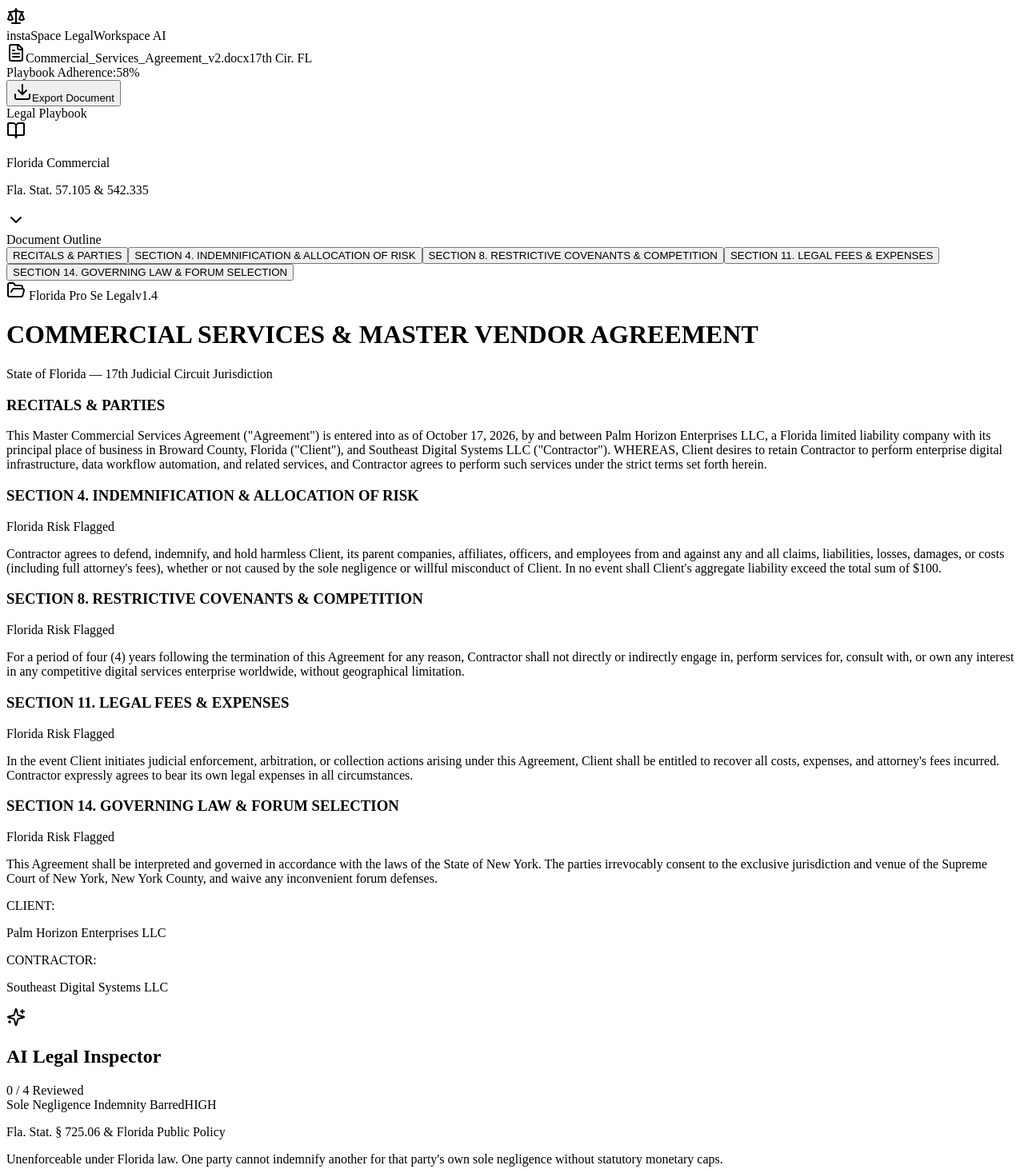
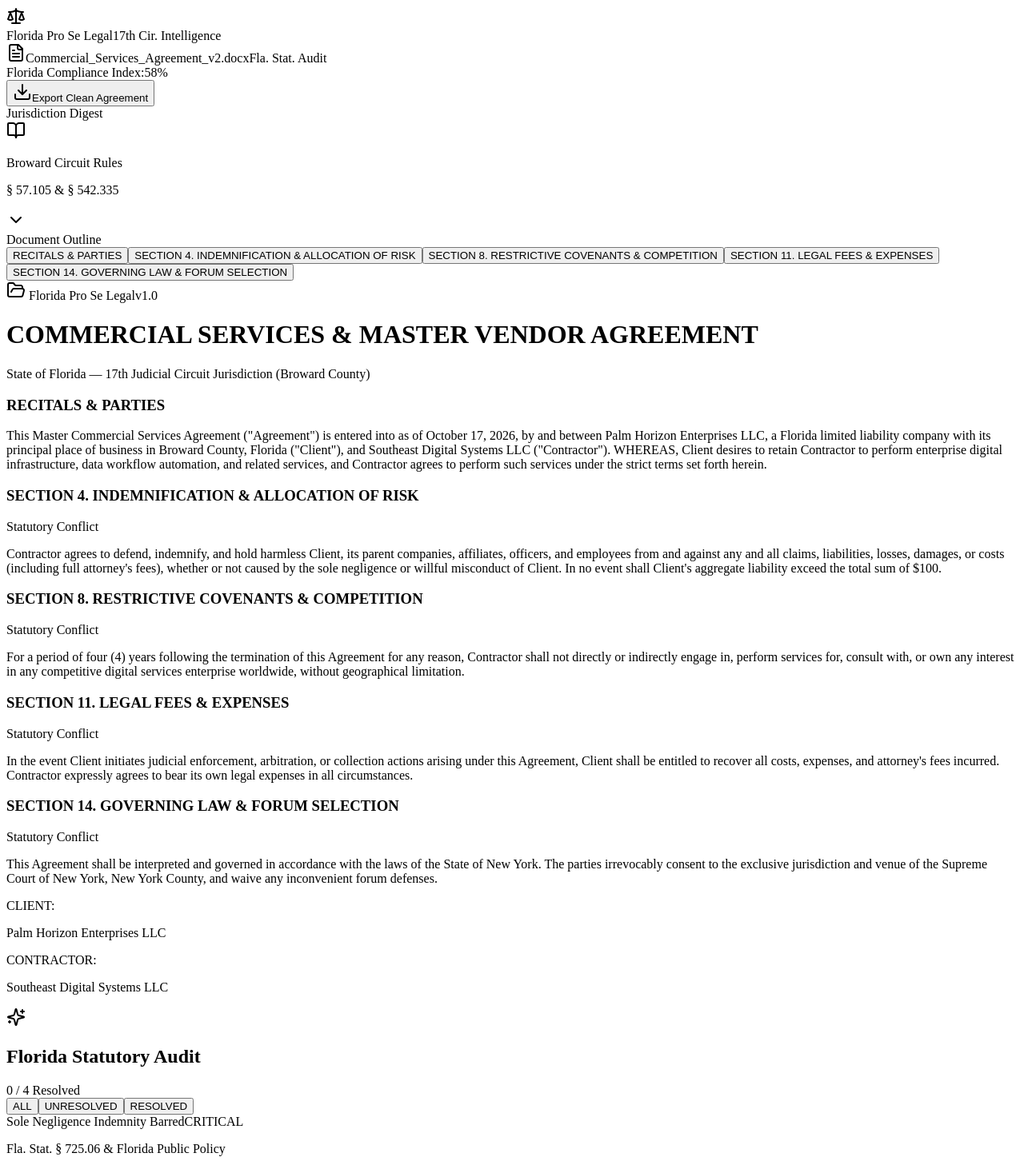
Before and after one commit to Tlee33062/Prose-legal-help, a Next.js app: page / in a window 1280 px wide. Shown: the top 1462 px of the page at 80% size. Built offline with nearby package versions, Linux system fonts and the light colour scheme.

Commit message:
Refactor legal contract details and UI elements
Updated contract details and legal terminology for compliance with Florida law. Changed workspace name and adjusted various UI elements for clarity.

```diff
--- a/app/page.jsx
+++ b/app/page.jsx
@@ -20,7 +20,8 @@
   FileCheck,
   FolderOpen,
   Settings,
-  Scale
+  Scale,
+  Gavel
 } from "lucide-react";
 import * as Diff from "diff";
 
@@ -28,7 +29,7 @@
   {
     pageNumber: 1,
     title: "COMMERCIAL SERVICES & MASTER VENDOR AGREEMENT",
-    subtitle: "State of Florida — 17th Judicial Circuit Jurisdiction",
+    subtitle: "State of Florida — 17th Judicial Circuit Jurisdiction (Broward County)",
     sections: [
       {
         id: "recitals",
@@ -65,7 +66,7 @@
     sectionHeading: "Section 4: Indemnification",
     riskTitle: "Sole Negligence Indemnity Barred",
     statute: "Fla. Stat. § 725.06 & Florida Public Policy",
-    severity: "HIGH",
+    severity: "CRITICAL",
     impact: "Unenforceable under Florida law. One party cannot indemnify another for that party's own sole negligence without statutory monetary caps.",
     originalText: `Contractor agrees to defend, indemnify, and hold harmless Client, its parent companies, affiliates, officers, and employees from and against any and all claims, liabilities, losses, damages, or costs (including full attorney's fees), whether or not caused by the sole negligence or willful misconduct of Client. In no event shall Client's aggregate liability exceed the total sum of $100.`,
     replacementText: `Each party agrees to defend and indemnify the other from third-party claims to the extent caused by the indemnifying party's gross negligence, willful misconduct, or material breach. Neither party shall be obligated to indemnify the other for damages caused by the other party's sole negligence or willful misconduct.`
@@ -75,7 +76,7 @@
     sectionHeading: "Section 8: Restrictive Covenants",
     riskTitle: "Overbroad Duration & Worldwide Scope",
     statute: "Fla. Stat. § 542.335(1)(d)",
-    severity: "HIGH",
+    severity: "CRITICAL",
     impact: "Statutorily presumed unreasonable. Non-competes exceeding 2 years are unenforceable in Florida without proven specialized trade secrets and defined county trade markets.",
     originalText: `For a period of four (4) years following the termination of this Agreement for any reason, Contractor shall not directly or indirectly engage in, perform services for, consult with, or own any interest in any competitive digital services enterprise worldwide, without geographical limitation.`,
     replacementText: `For a period of twelve (12) months following termination, Contractor shall not directly solicit active clients of Client with whom Contractor had personal material contact within the prior twelve months, strictly limited to Broward, Miami-Dade, and Palm Beach Counties, Florida.`
@@ -85,7 +86,7 @@
     sectionHeading: "Section 11: Legal Fees",
     riskTitle: "Unilateral Fee Clause Automatically Reciprocal",
     statute: "Fla. Stat. § 57.105(7)",
-    severity: "HIGH",
+    severity: "CRITICAL",
     impact: "Florida statute automatically converts unilateral attorney fee covenants into mutual prevailing-party fee clauses across pre-trial, trial, and appeals.",
     originalText: `In the event Client initiates judicial enforcement, arbitration, or collection actions arising under this Agreement, Client shall be entitled to recover all costs, expenses, and attorney's fees incurred. Contractor expressly agrees to bear its own legal expenses in all circumstances.`,
     replacementText: `In any judicial or arbitration proceeding arising out of or related to this Agreement, the prevailing party shall be entitled to recover its reasonable attorney's fees, paralegal costs, and expenses at all trial, bankruptcy, and appellate levels pursuant to Fla. Stat. § 57.105(7).`
@@ -95,18 +96,18 @@
     sectionHeading: "Section 14: Forum Selection",
     riskTitle: "Foreign Jurisdiction for Florida Entities",
     statute: "Fla. Stat. § 685.101 & Fla. R. Civ. P. 1.060",
-    severity: "MEDIUM",
+    severity: "MODERATE",
     impact: "Forcing Florida LLCs into New York litigation creates jurisdictional burden and grounds for forum non conveniens transfer.",
     originalText: `This Agreement shall be interpreted and governed in accordance with the laws of the State of New York. The parties irrevocably consent to the exclusive jurisdiction and venue of the Supreme Court of New York, New York County, and waive any inconvenient forum defenses.`,
     replacementText: `This Agreement shall be governed by the laws of the State of Florida. Exclusive venue and jurisdiction for any disputes shall lie in the Circuit Court of the 17th Judicial Circuit in and for Broward County, Florida, or the U.S. District Court for the Southern District of Florida.`
   }
 ];
 
-export default function InstaSpaceCloneWorkspace() {
+export default function FloridaProSeLegalWorkspace() {
   const [pages, setPages] = useState(INITIAL_CONTRACT_PAGES);
   const [resolvedIds, setResolvedIds] = useState([]);
   const [selectedRuleId, setSelectedRuleId] = useState("sec-indemnity");
-  const [sidebarTab, setSidebarTab] = useState("risks");
+  const [activeFilter, setActiveFilter] = useState("ALL");
 
   const activeRule = useMemo(() => {
     return AUDIT_RULES.find((r) => r.id === selectedRuleId) || AUDIT_RULES[0];
@@ -117,7 +118,7 @@
     return Diff.diffWordsWithSpace(activeRule.originalText, activeRule.replacementText);
   }, [activeRule]);
 
-  const playbookScore = useMemo(() => {
+  const complianceScore = useMemo(() => {
     const total = AUDIT_RULES.length;
     return Math.round(58 + (resolvedIds.length / total) * 42);
   }, [resolvedIds]);
@@ -144,25 +145,32 @@
     const url = URL.createObjectURL(blob);
     const link = document.createElement("a");
     link.href = url;
-    link.download = "Reviewed_Contract_instaSpace_ProSe.txt";
+    link.download = "Florida_Pro_Se_Legal_Reviewed_Contract.txt";
     link.click();
     URL.revokeObjectURL(url);
   };
 
+  const filteredRules = AUDIT_RULES.filter((rule) => {
+    if (activeFilter === "ALL") return true;
+    if (activeFilter === "UNRESOLVED") return !resolvedIds.includes(rule.id);
+    if (activeFilter === "RESOLVED") return resolvedIds.includes(rule.id);
+    return rule.severity === activeFilter;
+  });
+
   return (
     <div className="flex flex-col h-screen bg-[#F8F9FA] text-[#1E293B] font-sans antialiased">
-      {/* Top Navigation Bar */}
+      {/* Top Header Bar */}
       <header className="h-14 border-b border-slate-200 bg-white px-5 flex items-center justify-between z-10">
         <div className="flex items-center gap-4">
           <div className="flex items-center gap-2.5">
-            <div className="w-8 h-8 rounded-lg bg-indigo-600 flex items-center justify-center text-white font-bold text-sm shadow-sm">
+            <div className="w-8 h-8 rounded-lg bg-emerald-700 flex items-center justify-center text-white font-bold text-sm shadow-sm">
               <Scale className="w-4 h-4" />
             </div>
             <div>
               <div className="flex items-center gap-2">
-                <span className="font-semibold text-sm text-slate-900 tracking-tight">instaSpace Legal</span>
-                <span className="text-[11px] font-medium bg-indigo-50 text-indigo-700 px-2 py-0.5 rounded-full border border-indigo-200/60">
-                  Workspace AI
+                <span className="font-semibold text-sm text-slate-900 tracking-tight">Florida Pro Se Legal</span>
+                <span className="text-[11px] font-medium bg-emerald-50 text-emerald-700 px-2 py-0.5 rounded-full border border-emerald-200/60">
+                  17th Cir. Intelligence
                 </span>
               </div>
             </div>
@@ -173,45 +181,47 @@
           <div className="flex items-center gap-2 text-xs text-slate-500">
             <FileText className="w-3.5 h-3.5 text-slate-400" />
             <span className="font-medium text-slate-700">Commercial_Services_Agreement_v2.docx</span>
-            <span className="bg-slate-100 text-slate-500 px-1.5 py-0.5 rounded text-[10px] font-mono">17th Cir. FL</span>
+            <span className="bg-slate-100 text-slate-500 px-1.5 py-0.5 rounded text-[10px] font-mono">Fla. Stat. Audit</span>
           </div>
         </div>
 
         <div className="flex items-center gap-3">
           <div className="flex items-center gap-2 bg-slate-50 border border-slate-200 px-3 py-1.5 rounded-lg text-xs">
-            <span className="text-slate-500">Playbook Adherence:</span>
-            <span className="font-bold text-indigo-600">{playbookScore}%</span>
+            <span className="text-slate-500">Florida Compliance Index:</span>
+            <span className={`font-bold ${complianceScore >= 90 ? "text-emerald-700" : "text-amber-600"}`}>
+              {complianceScore}%
+            </span>
             <div className="w-16 h-1.5 bg-slate-200 rounded-full overflow-hidden ml-1">
               <div
-                className="h-full bg-indigo-600 transition-all duration-300"
-                style={{ width: `${playbookScore}%` }}
+                className="h-full bg-emerald-600 transition-all duration-300"
+                style={{ width: `${complianceScore}%` }}
               />
             </div>
           </div>
 
           <button
             onClick={handleExportDoc}
-            className="flex items-center gap-1.5 px-3.5 py-1.5 bg-indigo-600 hover:bg-indigo-700 text-white text-xs font-medium rounded-lg shadow-sm transition"
+            className="flex items-center gap-1.5 px-3.5 py-1.5 bg-emerald-700 hover:bg-emerald-800 text-white text-xs font-medium rounded-lg shadow-sm transition"
           >
             <Download className="w-3.5 h-3.5" />
-            Export Document
+            Export Clean Agreement
           </button>
         </div>
       </header>
 
-      {/* Main 3-Column Layout */}
+      {/* Main 3-Column Interface */}
       <div className="flex flex-1 overflow-hidden">
-        {/* Left Rail: Document Navigator & Playbooks */}
+        {/* Column 1: Document Outline & Florida Playbook */}
         <aside className="w-64 border-r border-slate-200 bg-white flex flex-col justify-between p-4">
           <div className="space-y-5">
             <div>
-              <span className="text-[11px] font-bold uppercase tracking-wider text-slate-400">Legal Playbook</span>
+              <span className="text-[11px] font-bold uppercase tracking-wider text-slate-400">Jurisdiction Digest</span>
               <div className="mt-2 p-2.5 bg-slate-50 border border-slate-200 rounded-lg flex items-center justify-between cursor-pointer hover:bg-slate-100/70 transition">
                 <div className="flex items-center gap-2">
-                  <BookOpen className="w-4 h-4 text-indigo-600" />
+                  <BookOpen className="w-4 h-4 text-emerald-700" />
                   <div className="text-left">
-                    <p className="text-xs font-semibold text-slate-800 leading-none">Florida Commercial</p>
-                    <p className="text-[10px] text-slate-400 mt-0.5">Fla. Stat. 57.105 & 542.335</p>
+                    <p className="text-xs font-semibold text-slate-800 leading-none">Broward Circuit Rules</p>
+                    <p className="text-[10px] text-slate-400 mt-0.5">§ 57.105 & § 542.335</p>
                   </div>
                 </div>
                 <ChevronDown className="w-3.5 h-3.5 text-slate-400" />
@@ -232,7 +242,7 @@
                       onClick={() => setSelectedRuleId(sec.id)}
                       className={`w-full text-left px-2.5 py-2 rounded-lg text-xs flex items-center justify-between transition ${
                         isSelected
-                          ? "bg-indigo-50/80 text-indigo-700 font-medium"
+                          ? "bg-emerald-50 text-emerald-800 font-medium border border-emerald-200/60"
                           : "text-slate-600 hover:bg-slate-50"
                       }`}
                     >
@@ -254,11 +264,11 @@
             <span className="flex items-center gap-1.5">
               <FolderOpen className="w-3.5 h-3.5" /> Florida Pro Se Legal
             </span>
-            <span>v1.4</span>
+            <span>v1.0</span>
           </div>
         </aside>
 
-        {/* Center: The Word-style White Legal Canvas */}
+        {/* Column 2: The Document Canvas */}
         <main className="flex-1 bg-[#F1F3F5] overflow-y-auto p-8 flex justify-center">
           <div className="w-full max-w-[820px] bg-white rounded-lg shadow-sm border border-slate-200/80 p-14 min-h-[1050px] relative">
             <div className="border-b border-slate-100 pb-6 mb-8 text-center">
@@ -284,7 +294,7 @@
                         : rule && isResolved
                         ? "bg-emerald-50/30 border-l-4 border-emerald-500"
                         : "border-l-4 border-transparent"
-                    } ${isSelected ? "ring-2 ring-indigo-500/20" : ""}`}
+                    } ${isSelected ? "ring-2 ring-emerald-500/20" : ""}`}
                   >
                     <div className="flex items-center justify-between mb-1">
                       <h3 className="font-sans font-bold text-xs uppercase tracking-wide text-slate-800">
@@ -292,12 +302,12 @@
                       </h3>
                       {rule && !isResolved && (
                         <span className="text-[10px] font-sans font-semibold bg-rose-100 text-rose-700 px-2 py-0.5 rounded-full">
-                          Florida Risk Flagged
+                          Statutory Conflict
                         </span>
                       )}
                       {rule && isResolved && (
                         <span className="text-[10px] font-sans font-semibold bg-emerald-100 text-emerald-700 px-2 py-0.5 rounded-full flex items-center gap-1">
-                          <Check className="w-3 h-3" /> Statutory Standard Applied
+                          <Check className="w-3 h-3" /> Florida Standard Applied
                         </span>
                       )}
                     </div>
@@ -323,23 +333,42 @@
           </div>
         </main>
 
-        {/* Right Rail: AI Risk Inspector & Live Redlines */}
+        {/* Column 3: AI Legal Inspector & Statutory Redline Drawer */}
         <aside className="w-96 border-l border-slate-200 bg-white flex flex-col justify-between overflow-hidden">
-          <div className="p-4 border-b border-slate-200 flex items-center justify-between">
-            <div className="flex items-center gap-2">
-              <Sparkles className="w-4 h-4 text-indigo-600" />
-              <h2 className="text-xs font-bold uppercase tracking-wider text-slate-800">
-                AI Legal Inspector
-              </h2>
+          <div className="p-4 border-b border-slate-200">
+            <div className="flex items-center justify-between mb-3">
+              <div className="flex items-center gap-2">
+                <Sparkles className="w-4 h-4 text-emerald-700" />
+                <h2 className="text-xs font-bold uppercase tracking-wider text-slate-800">
+                  Florida Statutory Audit
+                </h2>
+              </div>
+              <span className="text-xs font-mono text-slate-400">
+                {resolvedIds.length} / {AUDIT_RULES.length} Resolved
+              </span>
             </div>
-            <span className="text-xs font-mono text-slate-400">
-              {resolvedIds.length} / {AUDIT_RULES.length} Reviewed
-            </span>
+
+            {/* Severity Filter Pills */}
+            <div className="flex gap-1.5">
+              {["ALL", "UNRESOLVED", "RESOLVED"].map((tab) => (
+                <button
+                  key={tab}
+                  onClick={() => setActiveFilter(tab)}
+                  className={`px-2.5 py-1 rounded text-[11px] font-medium transition ${
+                    activeFilter === tab
+                      ? "bg-slate-800 text-white"
+                      : "text-slate-500 hover:bg-slate-100"
+                  }`}
+                >
+                  {tab}
+                </button>
+              ))}
+            </div>
           </div>
 
           {/* Violations List */}
           <div className="flex-1 overflow-y-auto p-4 space-y-3">
-            {AUDIT_RULES.map((rule) => {
+            {filteredRules.map((rule) => {
               const isResolved = resolvedIds.includes(rule.id);
               const isSelected = selectedRuleId === rule.id;
 
@@ -349,7 +378,7 @@
                   onClick={() => setSelectedRuleId(rule.id)}
                   className={`p-3 rounded-lg border transition cursor-pointer ${
                     isSelected
-                      ? "border-indigo-600 bg-indigo-50/40 shadow-sm"
+                      ? "border-emerald-700 bg-emerald-50/40 shadow-sm"
                       : "border-slate-200 hover:border-slate-300 bg-white"
                   }`}
                 >
@@ -365,7 +394,7 @@
                       </span>
                     )}
                   </div>
-                  <p className="text-[11px] font-mono text-indigo-700 mb-1">{rule.statute}</p>
+                  <p className="text-[11px] font-mono text-emerald-700 mb-1">{rule.statute}</p>
                   <p className="text-xs text-slate-500 leading-snug">{rule.impact}</p>
                 </div>
               );
@@ -377,8 +406,8 @@
             <div className="p-4 border-t border-slate-200 bg-slate-50">
               <div className="flex items-center justify-between mb-2">
                 <span className="text-xs font-bold text-slate-700 flex items-center gap-1.5">
-                  <ArrowRight className="w-3.5 h-3.5 text-indigo-600" />
-                  Proposed Redline
+                  <ArrowRight className="w-3.5 h-3.5 text-emerald-700" />
+                  Statutory Redline
                 </span>
                 <span className="text-[10px] font-mono text-slate-400">{activeRule.statute}</span>
               </div>
@@ -410,11 +439,11 @@
                 className={`w-full py-2.5 px-3 rounded-lg text-xs font-semibold flex items-center justify-center gap-2 transition ${
                   resolvedIds.includes(activeRule.id)
                     ? "bg-slate-200 text-slate-400 cursor-not-allowed"
-                    : "bg-indigo-600 hover:bg-indigo-700 text-white shadow"
+                    : "bg-emerald-700 hover:bg-emerald-800 text-white shadow"
                 }`}
               >
                 <Sparkles className="w-3.5 h-3.5" />
-                {resolvedIds.includes(activeRule.id) ? "Redline Accepted" : "Accept Suggested Redline"}
+                {resolvedIds.includes(activeRule.id) ? "Redline Accepted" : "Accept Florida Statutory Redline"}
               </button>
             </div>
           )}
```
